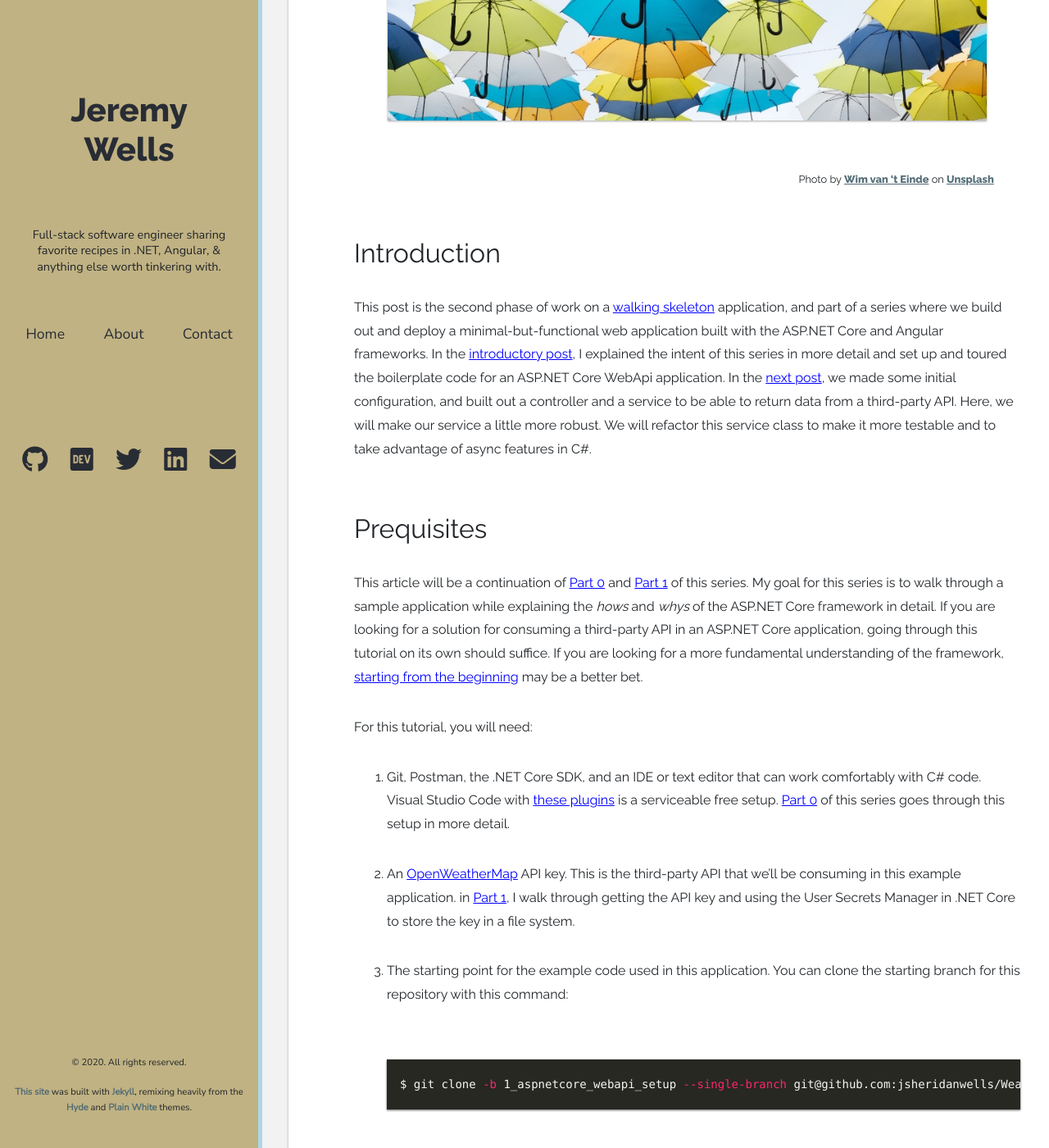
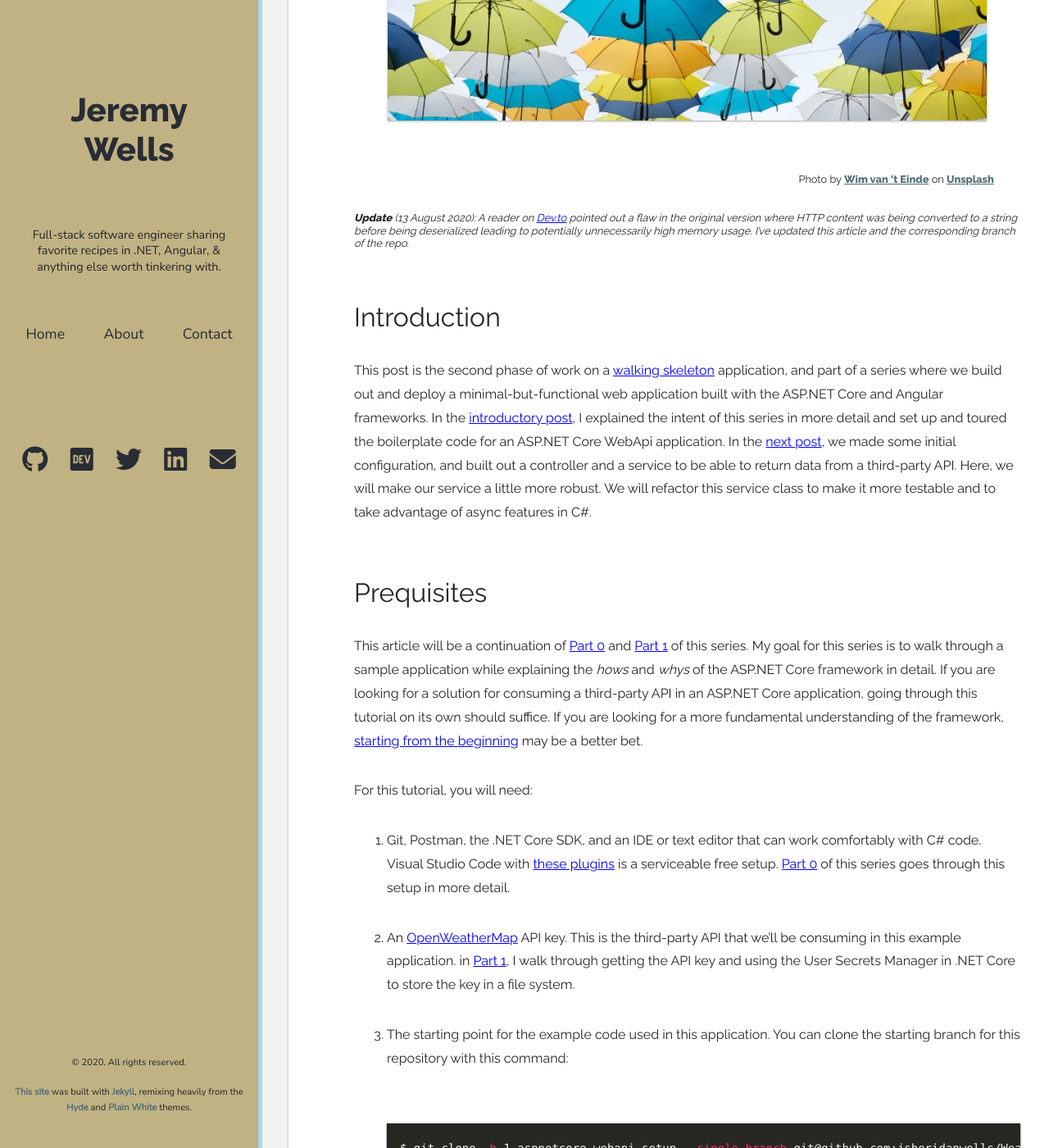
Before and after one commit to jsheridanwells/JeremyWells.Io, a Jekyll site: the page built from _posts/2020-06-29-weather-walking-skeleton-02.md, in a window 1280 px wide and 1400 px high, scrolled down 458 px. Shown: the whole window at 82% size. Built offline with Jekyll 4.4.1, drawn with Linux system fonts in a browser that asks for light colours; nearby versions of some CDN libraries; some web fonts are replaced; some of the changed text lies outside the part shown.

Commit message:
inital corrections to  wws2 post

```diff
--- a/_posts/2020-06-29-weather-walking-skeleton-02.md
+++ b/_posts/2020-06-29-weather-walking-skeleton-02.md
@@ -15,6 +15,9 @@ tags:
 ![Umbrellas](/assets/img/wws2/splash.jpg){:class="post-splash"}
 
 ###### Photo by [Wim van 't Einde](https://unsplash.com/@wimvanteinde?utm_source=unsplash&amp;utm_medium=referral&amp;utm_content=creditCopyText) on [Unsplash](https://unsplash.com/s/photos/three-layers?utm_source=unsplash&utm_medium=referral&utm_content=creditCopyText)
+
+{:.smaller-text}
+ __Update__ (13 August 2020): A reader on [Dev.to]() pointed out a flaw in the original version where HTTP content was being converted to a string before being deserialized leading to potentially unnecessarily high memory usage. I've updated this article and the corresponding branch of the repo.
 
 ## Introduction
 
--- a/_sass/_post.scss
+++ b/_sass/_post.scss
@@ -123,3 +123,9 @@ img.post-image {
 div.highlight {
   @include block-margins();
 }
+
+p.smaller-text {
+  font-size: 0.8rem;
+  font-style: italic;
+  line-height: 0.95rem;
+}
```
Also changed, not shown: other parts of _posts/2020-06-29-weather-walking-skeleton-02.md (+6 -5 lines).
